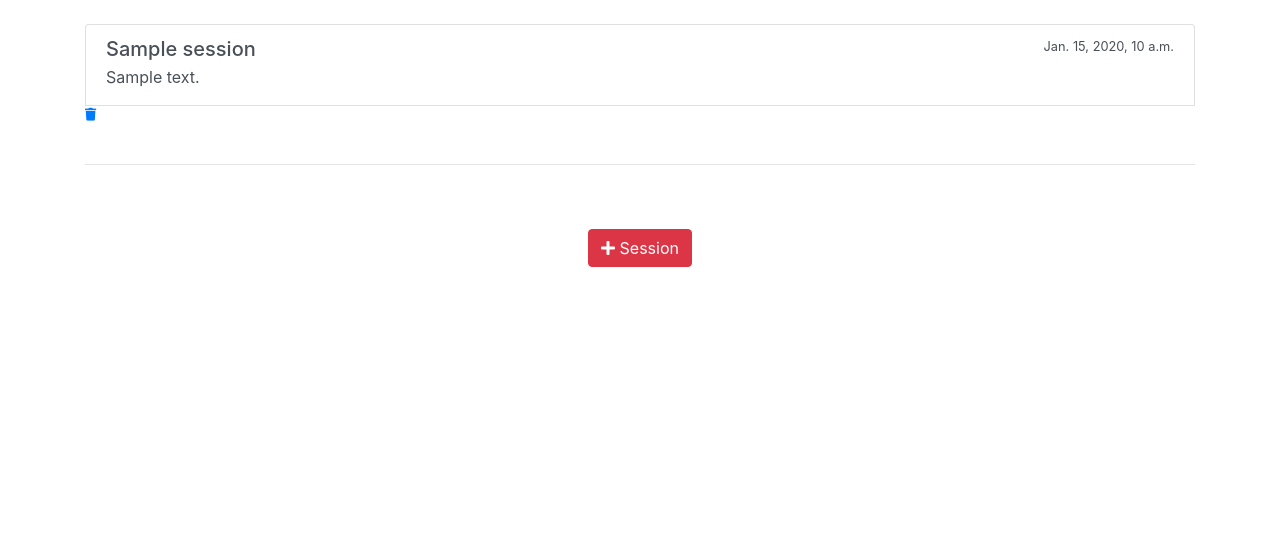
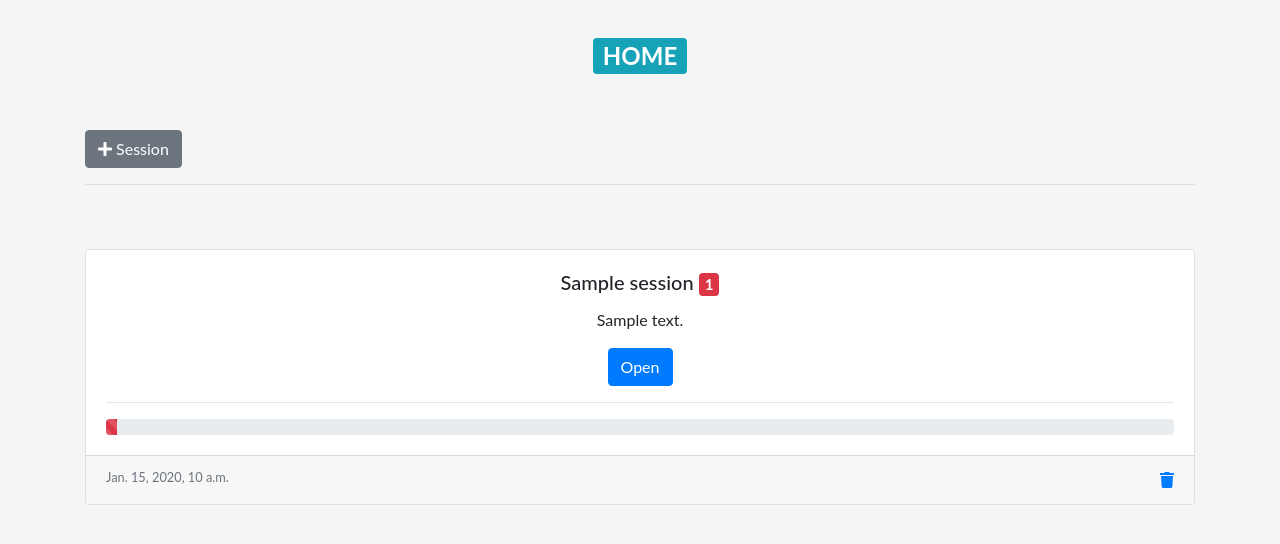
Before and after one commit to eduarde/URLTester, a Django app: template url_tester/templates/url_tester/sessions_list.html in a window 1280 px wide. Shown: the top 544 px of the page. Run offline with Django 3.2, Linux system fonts and the light colour scheme; the template is opened without the code that fills it: most values are stand-ins (such as "Sample title", 1, 10 or a date in 2020); some libraries are stand-ins or nearby versions.

Commit message:
changed layuut and added new functionalities

```diff
--- a/url_tester/models.py
+++ b/url_tester/models.py
@@ -8,6 +8,7 @@ class Session(models.Model):
     date = models.DateTimeField(blank=True, null=True)
     urls = models.ManyToManyField('URL', related_name='session_url')
     url_load = models.URLField(blank=True, null=True)
+    loaded = models.BooleanField(blank=True, default=False)
 
     def get_absolute_url(self):
         return reverse('session_detail', args=[self.pk])
--- a/url_tester/static/css/style.css
+++ b/url_tester/static/css/style.css
@@ -1,3 +1,14 @@
+body {
+  background: #f5f5f5;
+  max-width: 1200px;
+  margin: 0 auto;
+  padding: 10px;
+
+  font-family: 'Lato', sans-serif;
+  text-shadow: 0 0 1px rgba(255,255,255,0.004);
+  font-size: 100%;
+  font-weight: 400;
+}
 
 .action-btns {
     padding-bottom: 20px;
@@ -5,3 +16,8 @@
     color: deepskyblue;
     font-size: 30px;
 }
+
+.stats {
+    font-size: 15px;
+    width: 100px;
+}
--- a/url_tester/templates/url_tester/sessions_list.html
+++ b/url_tester/templates/url_tester/sessions_list.html
@@ -1,36 +1,50 @@
 {% extends 'url_tester/base.html' %}
 {% block content %}
 
-    <div class="list-group">
+    <h2 class="text-center"><span class="badge badge-info">HOME</span></h2> <br/><br/>
 
-        {% for session in sessions %}
-            <a href="{{ session.get_absolute_url }}" class="list-group-item list-group-item-action">
-                <div class="d-flex w-100 justify-content-between">
-                    <h5 class="mb-1">{{ session.title }}</h5>
-                    <small>{{ session.date }}</small>
-                </div>
-                <p class="mb-1">{{ session.description }}</p>
-            </a>
-            <small><a href="{% url 'session_delete' pk=session.pk %}" class="cardbtn-item"><i
-                    class="fa fa-trash"></i></a></small> <br>
-        {% endfor %}
 
+    <div class="row" xmlns="http://www.w3.org/1999/html">
+        <div class="col-lg-12 mx-auto">
+            <div class="btn-group btn-group-md" role="group" aria-label="Actions">
+                <a href="{% url 'session_create' %}" class="btn btn-secondary"> <i class="fa fa-plus"
+                                                                                   aria-hidden="true"></i> Session</a>
+
+            </div>
+        </div>
     </div>
 
     <hr class="primary">
     <br/><br/>
 
-    <div class="row">
-
-        <div class="col-lg-8 mx-auto text-center">
-            <div class="btn-group btn-group-md" role="group" aria-label="Actions">
-                <a href="{% url 'session_create' %}" class="btn btn-danger"> <i class="fa fa-plus"
-                                                                                aria-hidden="true"></i> Session</a>
-
+    {% for session in sessions %}
+        <div class="card mb-3 text-center">
+            <div class="card-body">
+                <h5 class="card-title">{{ session.title }} <span class="badge badge-danger">{{ session.urls.all|length }}</span></h5>
+                <p class="card-text">{{ session.description }}</p>
+                <a href="{{ session.get_absolute_url }}" class="btn btn-primary">Open</a><br>
+                <hr class="primary">
+                <div class="progress">
+                    <div class="progress-bar progress-bar-striped bg-{% if session.loaded %}success{% else %}danger{% endif %}"
+                         role="progressbar" style="width: {% if session.loaded %}100%{% else %}1%{% endif %}"
+                         aria-valuenow="25"
+                         aria-valuemin="0" aria-valuemax="100"></div>
+                </div>
+            </div>
+            <div class="card-footer text-muted">
+                <small class="float-left">{{ session.date }}</small>
+                <span class="float-right"><a href="{% url 'session_delete' pk=session.pk %}" class="cardbtn-item"><i
+                        class="fa fa-trash"></i></a></span>
+                <br>
             </div>
         </div>
+    {% endfor %}
 
-    </div>
+
+
+
+
+
 
 
 
--- a/url_tester/templatetags/custom_tags.py
+++ b/url_tester/templatetags/custom_tags.py
@@ -10,7 +10,7 @@ def status_color_code(code):
     if code == '200':
         return 'success'
 
-    if code == '301':
+    if code == '301' or code == '302':
         return 'warning'
 
     return 'danger'
```
Also changed, not shown: url_tester/templates/url_tester/session_detail.html (+56 -6 lines), url_tester/views.py (+21 -15 lines), url_tester/migrations/0016_session_loaded.py (added).
